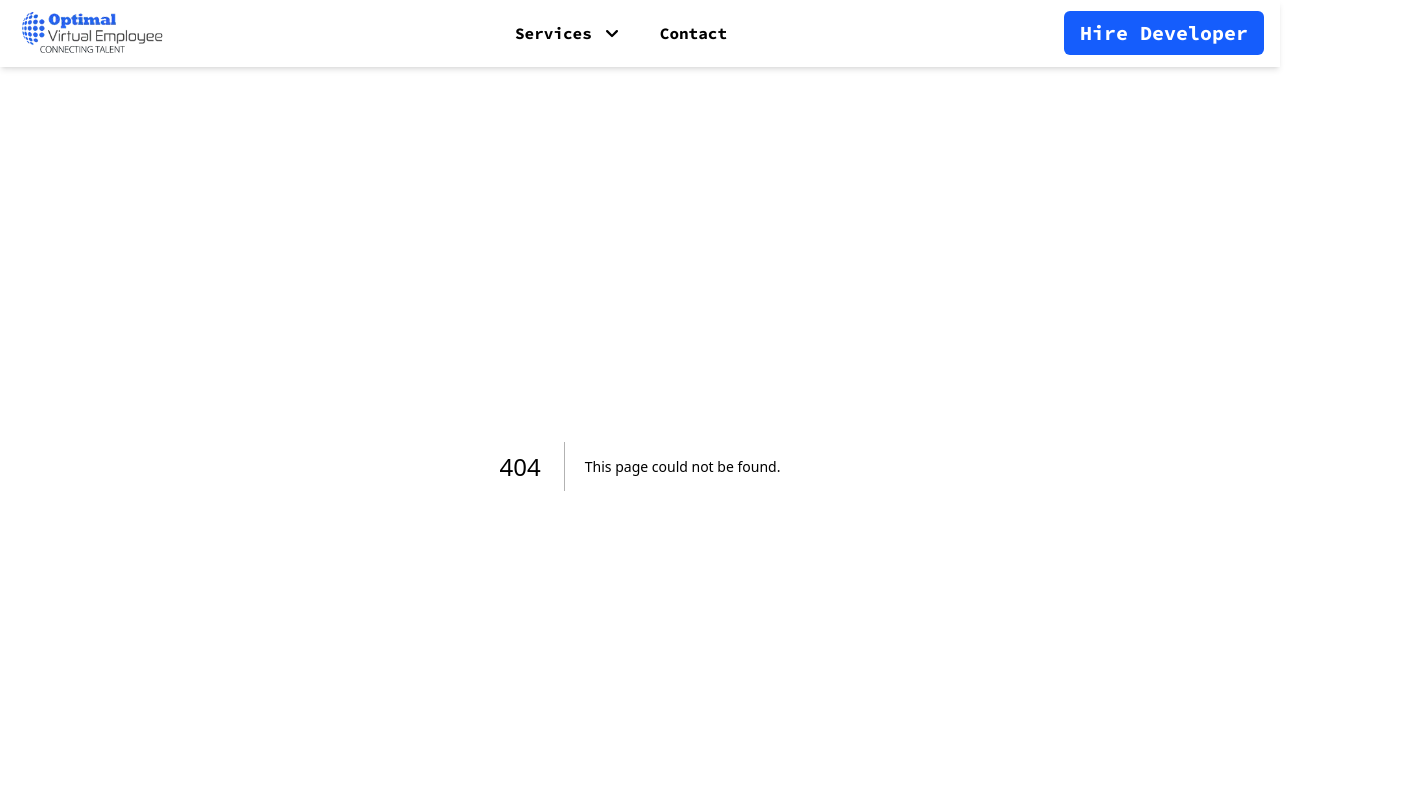
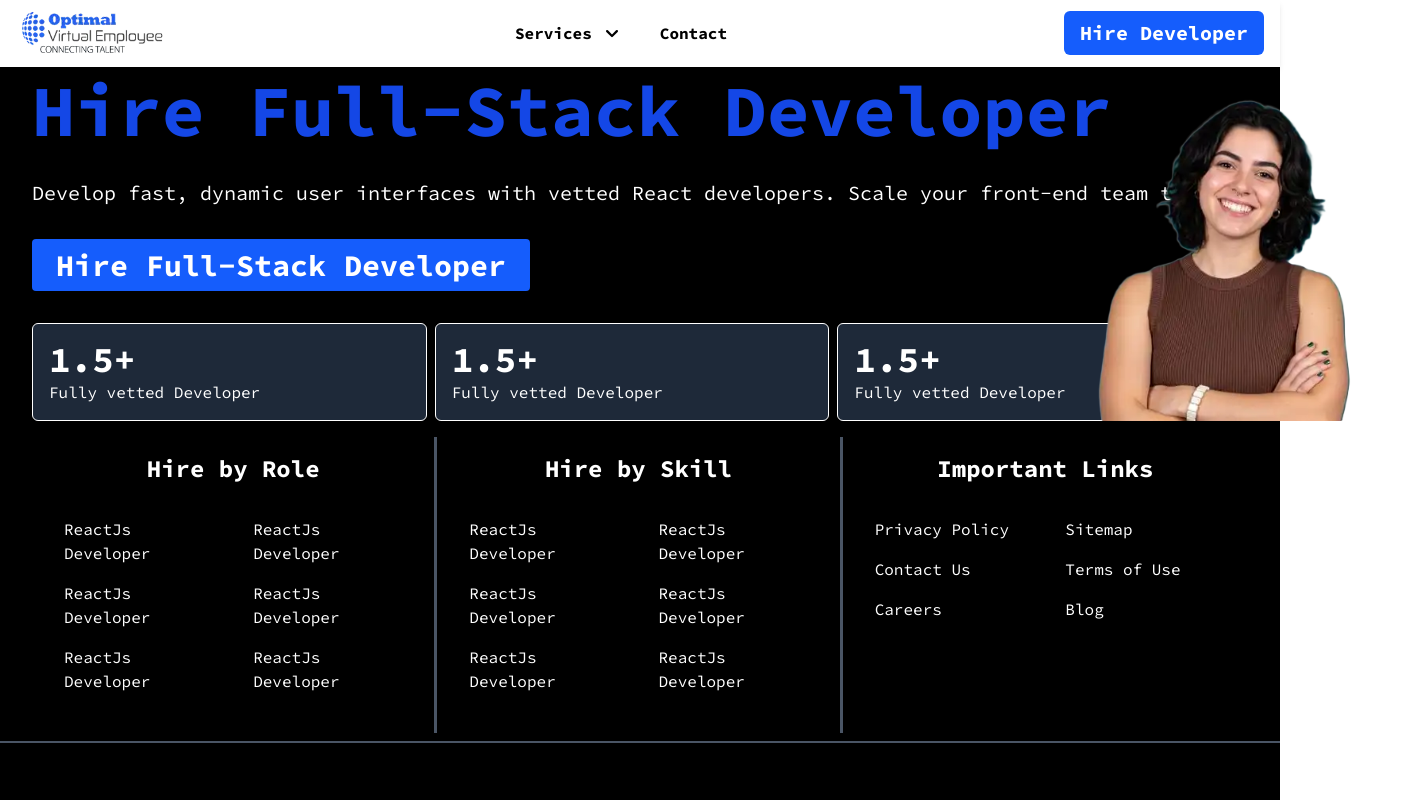
Before and after one commit to faizdev007/OVE_Web, a Next.js app: page /hire in a window 1280 px wide. Before the commit this address had no page. Shown: the top 800 px of the page, 1413 px wide, since content can reach past the window. Built offline with nearby package versions, Linux system fonts and the light colour scheme; what tailwindcss-animated would draw is missing.

Commit message:
menu and footer update

```diff
--- /dev/null
+++ b/app/hire/page.tsx
@@ -0,0 +1,37 @@
+'use client';
+
+import Image from "next/image";
+
+export default function Hire()
+{
+    return(
+        <>
+            <section className="bg-black md:flex dark:bg-gray-800 text-white relative px-4 py-2 sm:px-6 lg:px-8 mx-auto">
+                <div className="flex flex-col gap-8">
+                    <h1 className="text-blue-700 xl:text-7xl md:text-3xl font-bold">Hire Full-Stack Developer</h1>
+                    <p className="text-xl">Develop fast, dynamic user interfaces with vetted React developers. Scale your front-end team today.</p>
+                    <button className="bg-blue-600 p-2 rounded w-max xl:text-3xl md:text-xl px-6 font-bold cursor-pointer">Hire Full-Stack Developer</button>
+                    <div className="grid grid-cols-3 gap-2">
+                        <div className="bg-gray-800 p-4 rounded-md border border-white">
+                            <h3 className="xl:text-4xl font-bold">1.5+</h3>
+                            <p>Fully vetted Developer</p>
+                        </div>
+                        <div className="bg-gray-800 p-4 rounded-md border border-white">
+                            <h3 className="xl:text-4xl font-bold">1.5+</h3>
+                            <p>Fully vetted Developer</p>
+                        </div>
+                        <div className="bg-gray-800 p-4 rounded-md border border-white">
+                            <h3 className="xl:text-4xl font-bold">1.5+</h3>
+                            <p>Fully vetted Developer</p>
+                        </div>
+                    </div>
+                </div>
+                <div className="flex-1 flex relative justify-center">
+                    <div className="aspect-[1/1] z-30">
+                        <Image src={'/assets/hire/anjali.png'} alt="developer" width={500} height={500} className="h-auto w-auto"/>
+                    </div>
+                </div>
+            </section>
+        </>
+    );
+}
--- a/components/Header.tsx
+++ b/components/Header.tsx
@@ -12,6 +12,9 @@ export default function Header() {
 
   const hiremenu = [{
     menuTitle:'Role Base Hiring',
+    icon:(<svg xmlns="http://www.w3.org/2000/svg" fill="none" viewBox="0 0 24 24" strokeWidth="1.5" stroke="currentColor" className="size-5">
+            <path strokeLinecap="round" strokeLinejoin="round" d="M18 18.72a9.094 9.094 0 0 0 3.741-.479 3 3 0 0 0-4.682-2.72m.94 3.198.001.031c0 .225-.012.447-.037.666A11.944 11.944 0 0 1 12 21c-2.17 0-4.207-.576-5.963-1.584A6.062 6.062 0 0 1 6 18.719m12 0a5.971 5.971 0 0 0-.941-3.197m0 0A5.995 5.995 0 0 0 12 12.75a5.995 5.995 0 0 0-5.058 2.772m0 0a3 3 0 0 0-4.681 2.72 8.986 8.986 0 0 0 3.74.477m.94-3.197a5.971 5.971 0 0 0-.94 3.197M15 6.75a3 3 0 1 1-6 0 3 3 0 0 1 6 0Zm6 3a2.25 2.25 0 1 1-4.5 0 2.25 2.25 0 0 1 4.5 0Zm-13.5 0a2.25 2.25 0 1 1-4.5 0 2.25 2.25 0 0 1 4.5 0Z" />
+          </svg>),
     menuCategory:'Hire',
     urls:[
       {name:'Full-stack Developer',url:'/full_stack_developer'},
@@ -22,6 +25,10 @@ export default function Header() {
   },
   {
     menuTitle:'Skill Base Hiring',
+    icon:(<svg xmlns="http://www.w3.org/2000/svg" fill="none" viewBox="0 0 24 24" strokeWidth="1.5" stroke="currentColor" className="size-5">
+            <path strokeLinecap="round" strokeLinejoin="round" d="M12 18v-5.25m0 0a6.01 6.01 0 0 0 1.5-.189m-1.5.189a6.01 6.01 0 0 1-1.5-.189m3.75 7.478a12.06 12.06 0 0 1-4.5 0m3.75 2.383a14.406 14.406 0 0 1-3 0M14.25 18v-.192c0-.983.658-1.823 1.508-2.316a7.5 7.5 0 1 0-7.517 0c.85.493 1.509 1.333 1.509 2.316V18" />
+          </svg>
+        ),
     menuCategory:'Hire',
     urls:[
       {name:'React Developer',url:'/react_developer'},
@@ -31,6 +38,10 @@ export default function Header() {
     ]
   },{
     menuTitle:'Quick Solution',
+    icon:(<svg xmlns="http://www.w3.org/2000/svg" fill="none" viewBox="0 0 24 24" strokeWidth="1.5" stroke="currentColor" className="size-5">
+            <path strokeLinecap="round" strokeLinejoin="round" d="m3.75 13.5 10.5-11.25L12 10.5h8.25L9.75 21.75 12 13.5H3.75Z" />
+          </svg>
+        ),
     menuCategory:'',
     urls:[
       {name:'Staff Agumentation',url:'/staff_agumentation'},
@@ -106,7 +117,7 @@ export default function Header() {
               <div className='relative px-4 py-2 grid md:grid-cols-3 gap-4 sm:px-6 lg:px-8 mx-auto' >
                 {hiremenu.map((single,key)=>(
                   <div key={key}>
-                    <h2 className='border-b-2 font-bold'>{single.menuTitle}</h2>
+                    <h2 className='border-b-2 font-bold flex gap-2'><span>{single.icon && single.icon}</span>{single.menuTitle}</h2>
                     <div className='grid gap-2 h-[200] overflow-y-hidden py-2'>
                         {single.urls.map((url,key2)=>(
                           <a href={url.url} key={key2} className="hover:text-blue-600 dark:hover:text-blue-300 text-sm block py-2 hover:underline">
@@ -137,7 +148,7 @@ export default function Header() {
               <div className={`ml-4 mt-2 space-y-1 text-sm animate-flip-down animate-ease-in-out overflow-y-auto  ${dropmenuOpen ? 'block' : 'hidden'}`}>
                 {hiremenu.map((single,key)=>(
                   <div className='relative py-2 sm:px-6 lg:px-8 mx-auto' key={key}>
-                    <h2 className='border-b-2 font-bold md:text-2xl text-sm'>{single.menuTitle}</h2>
+                    <h2 className='border-b-2 font-bold md:text-2xl text-sm flex gap-2'><span>{single.icon && single.icon}</span>{single.menuTitle}</h2>
                     <div className='grid gap-2'>
                         {single.urls.map((url,key2)=>(
                           <a href={url.name} key={key2} className="block hover:text-blue-600 dark:hover:text-blue-300">
--- a/components/Homepage/footerlinks.tsx
+++ b/components/Homepage/footerlinks.tsx
@@ -43,11 +43,11 @@ export default function Footerlinks()
 
     return(
         <section className="bg-black dark:bg-gray-800 text-white relative px-4 py-2 sm:px-6 lg:px-8 mx-auto">
-            <div className="grid lg:grid-cols-3 md:grid-cols-2 md:divide-x-3 divide-gray-600">
+            <div className="grid lg:grid-cols-3 md:grid-cols-3 md:divide-x-3 divide-gray-600">
                 <div className="grid p-4">
                     <div className="mb-6">
                         <h3 className="font-bold text-2xl text-center mb-8">Hire by Role</h3>
-                        <div className="grid lg:grid-cols-2 mx-auto md:gap-x-10 gap-4">
+                        <div className="grid xl:grid-cols-2 mx-auto px-4 md:gap-x-10 gap-4">
                             {hirebyrole.map((link,key)=>(
                                 <a href={link.url} key={key} aria-label={link.name}>{link.name}</a>
                             ))}
@@ -57,7 +57,7 @@ export default function Footerlinks()
                 <div className="grid p-4">
                     <div className="mb-6">
                         <h3 className="font-bold text-2xl text-center mb-8">Hire by Skill</h3>
-                        <div className="grid lg:grid-cols-2 mx-auto md:gap-x-10 gap-4">
+                        <div className="grid xl:grid-cols-2 mx-auto px-4 md:gap-x-10 gap-4">
                             {hirebyskills.map((link,key)=>(
                                 <a href={link.url} key={key} aria-label={link.name}>{link.name}</a>
                             ))}
@@ -67,7 +67,7 @@ export default function Footerlinks()
                 <div className="grid p-4">
                     <div className="mb-6">
                         <h3 className="font-bold text-2xl text-center mb-8">Important Links</h3>
-                        <div className="grid md:grid-cols-2 mx-auto md:gap-x-10 gap-4">
+                        <div className="grid xl:grid-cols-2 mx-auto px-4 md:gap-x-10 gap-4">
                             {importantlinks.map((link,key)=>(
                                 <a href={link.url} key={key} aria-label={link.name}>{link.name}</a>
                             ))}
--- a/components/footer.tsx
+++ b/components/footer.tsx
@@ -38,7 +38,7 @@ export default function Footer()
             <Footerlinks/>
             <section className="bg-black dark:bg-gray-800 text-white relative px-4 py-2 sm:px-6 lg:px-8 mx-auto pt-10">
                 <div className="">
-                    <h3 className="text-center text-2xl md:text-3xl lg:text-4xl xl-text-5xl 2xl:text-6xl font-bold mb-8">OUR OFFICE LOCATIONS</h3>
+                    <h3 className="text-center hidden text-2xl md:text-3xl lg:text-4xl xl-text-5xl 2xl:text-6xl font-bold mb-8">OUR OFFICE LOCATIONS</h3>
                     <div className="grid md:grid-cols-2 lg:grid-cols-4 divide-gray-600 md:divide-y-0 px-4">
                         {/* lg:divide-x-2 divide-y-2 */}
                         {officelocation.map((location,key)=>(
@@ -60,7 +60,7 @@ export default function Footer()
                 </div>
             </section>
             <div className="bg-black dark:bg-gray-800 flex flex-col md:flex-row gap-4 text-center md:text-start justify-between items-center text-white relative px-4 py-2 sm:px-6 lg:px-8 mx-auto">
-                <div className="">
+                <div className="text-xs">
                     @ Copywrite {new Date().getUTCFullYear()} Optimal Virtual Employee. All Rights Reserved.
                 </div>
                 <div className="">
```
Also changed, not shown: public/assets/hire/anjali.png (added).
